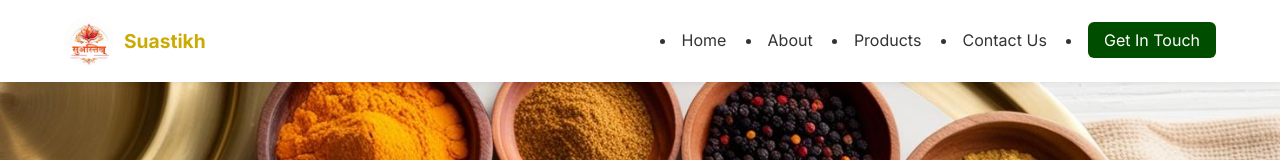
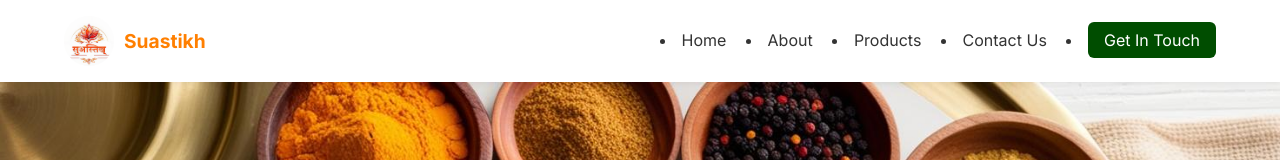
Before and after one commit to suastikhexports/Suastikh-Exports, a plain HTML site: page index.html in a window 1280 px wide. Shown: the top 160 px of the page. Drawn offline with Linux system fonts and the light colour scheme.

Commit message:
Update styles.css

```diff
--- a/styles.css
+++ b/styles.css
@@ -48,7 +48,7 @@ header {
   gap: 10px;
   font-size: 1.2rem;
   font-weight: bold;
-  color: #ccaa04;
+  color: #ff7f00;
 
 }
 
```
